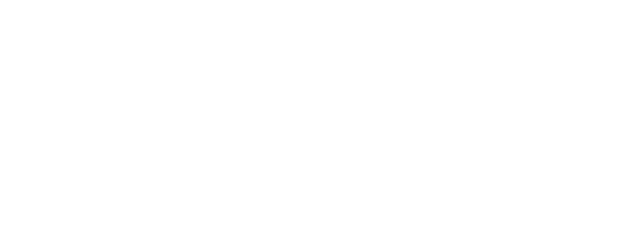
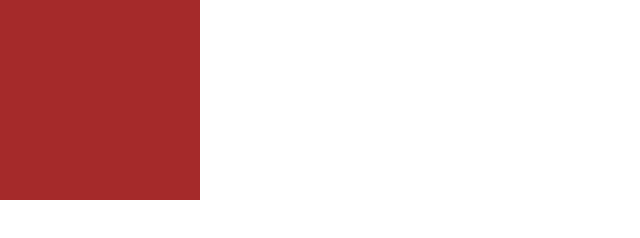
Before and after one commit to LucasAlexandreDev/teste-git-ds1t, a plain HTML site: page index.html in a window 1280 px wide. Shown: the whole page, without its empty margins (0-640 px from the left). Drawn offline with Linux system fonts and the light colour scheme.

Commit message:
estilização do quadrado

```diff
--- a/style.css
+++ b/style.css
@@ -3,3 +3,9 @@
     padding: 0%;
     box-sizing: border-box;
 }
+
+.quadrado{
+    background-color: brown;
+    width: 200px;
+    height: 200px;
+}
```
